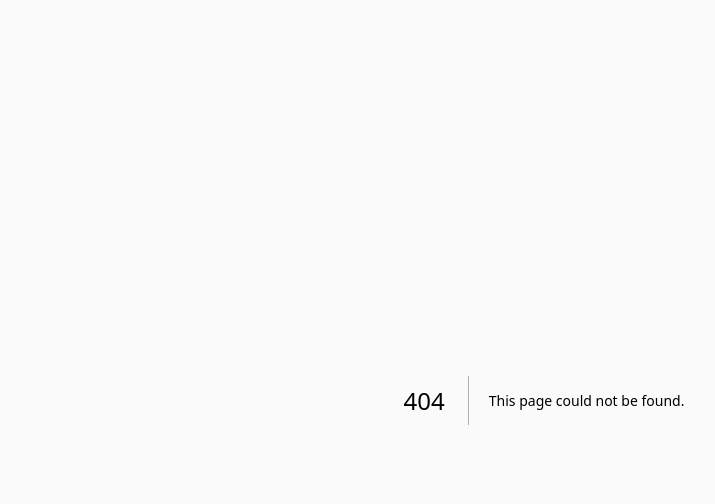
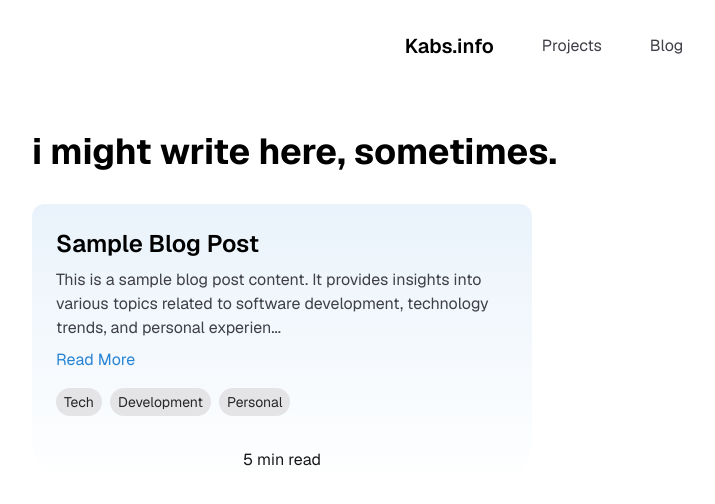
Before and after one commit to kabsmeiou/kabs.info.v2, a Next.js app: page /blogs in a window 1280 px wide. Before the commit this address had no page. Shown: the top 504 px of the page, without its empty margins (96-811 px from the left). Built offline with nearby package versions, Linux system fonts and the light colour scheme.

Commit message:
add: added blog pages and created cards (#3)

```diff
--- /dev/null
+++ b/src/app/blogs/page.tsx
@@ -0,0 +1,32 @@
+import Navigation from "@/components/Navigation";
+import BlogCard from "@/components/BlogCard";
+
+import { type Blog } from "@/components/BlogCard";
+
+const sampleBlogCard: Blog[] = [
+    {
+    title: "Sample Blog Post",
+    content: "This is a sample blog post content. It provides insights into various topics related to software development, technology trends, and personal experiences in the tech industry.",
+    publishedDate: "2024-01-01",
+    lastUpdatedDate: "2024-01-02",
+    tags: ["Tech", "Development", "Personal"],
+    readTimeInMinutes: 5
+    }
+];
+
+
+export default function Blog() {
+    return (
+        <main className="flex w-full max-w-6xl flex-col bg-white dark:bg-black">
+            <Navigation />
+            <section className="flex flex-col gap-y-8 py-16 px-4 sm:px-16">
+                <h1 className="text-4xl font-bold text-black dark:text-zinc-50">i might write here, sometimes.</h1>
+                <div className="grid grid-cols-1 md:grid-cols-2 gap-6">
+                    {sampleBlogCard.map((blog, index) => (
+                        <BlogCard key={index} {...blog} />
+                    ))}
+                </div>
+            </section>
+        </main>
+    );
+}
--- a/src/app/page.tsx
+++ b/src/app/page.tsx
@@ -31,7 +31,7 @@ export default function Home() {
         </section>
 
         {/* SECTION 2: Below the fold */}
-        <section className="flex flex-col gap-y-8 py-32 px-4 sm:px-16">
+        <section className="flex flex-col gap-y-8 py-16 px-4 sm:px-16">
           <div className="flex flex-row justify-between">
             <h2 className="text-3xl font-semibold text-black dark:text-zinc-50">
               Current Projects
@@ -47,7 +47,7 @@ export default function Home() {
         </section>
 
         {/* Experiences section */}
-        <section className="flex flex-col gap-8 py-32 px-4 sm:px-16">
+        <section className="flex flex-col gap-8 py-16 px-4 sm:px-16">
           <h2 className="text-3xl font-semibold mb-4 text-black dark:text-zinc-50">
             Experience
           </h2>
@@ -64,7 +64,7 @@ export default function Home() {
         </section>
 
         {/* about me */}
-        <section className="flex flex-col gap-8 py-32 px-4 sm:px-16">
+        <section className="flex flex-col gap-8 py-16 px-4 sm:px-16">
           <h2 className="text-3xl font-semibold mb-4 text-black dark:text-zinc-50">
               Why I do what I do
           </h2>
--- a/src/app/projects/page.tsx
+++ b/src/app/projects/page.tsx
@@ -24,8 +24,8 @@ export default function Projects() {
             <section className="flex flex-col gap-y-8 py-16 px-4 sm:px-16">
                 {/* filter button */}
                 <div className="flex flex-row justify-between">
-                    <h2 className="text-3xl font-semibold text-black dark:text-zinc-50">
-                        All Projects
+                    <h2 className="text-4xl font-semibold text-black dark:text-zinc-50">
+                        graveyard
                     </h2>
                     <span className="self-center bg-zinc-200 dark:bg-zinc-800 text-zinc-800 dark:text-zinc-200 px-4 py-2 rounded-full text-sm hover:bg-zinc-300 dark:hover:bg-zinc-700 transition text-xs">
                         {/* filter component here */}
--- /dev/null
+++ b/src/components/BlogCard.tsx
@@ -0,0 +1,44 @@
+
+export interface Blog {
+    title: string;
+    content: string;
+    coverImage?: string;
+    publishedDate: string;
+    lastUpdatedDate: string;
+    tags?: string[];
+    readTimeInMinutes?: number;
+}
+
+
+export default function BlogCard(props: Blog) {
+    return (
+        <div className="relative flex flex-col gap-y-4 rounded-xl rounded-bl-[3rem] rounded-br-[3rem] px-2 pb-4 pt-2 overflow-hidden hover:shadow-lg hover:dark:shadow-lg transition-all duration-300 cursor-pointer hover:border hover:border-zinc-200 hover:dark:border-zinc-700 group">
+            {/* Animated gradient background */}
+            <div className="absolute inset-0 bg-gradient-to-b from-primary/20 to-transparent transition-opacity duration-600 opacity-50 group-hover:opacity-0 pointer-events-none rounded-xl rounded-bl-[3rem] rounded-br-[3rem]"></div>
+            <div className="absolute inset-0 bg-gradient-to-t from-primary/20 to-transparent transition-opacity duration-600 opacity-0 group-hover:opacity-50 pointer-events-none rounded-xl rounded-bl-[3rem] rounded-br-[3rem]"></div>
+            <div className="relative flex flex-col box-content gap-y-2 p-4 rounded-xl z-10">
+                <h3 className="text-2xl font-semibold text-black dark:text-zinc-50">{props.title}</h3>
+                <p className="text-zinc-700 dark:text-zinc-300">
+                    {props.content.slice(0, 150)}...
+                </p>
+                <a href="#" className="text-[var(--color-primary)] hover:underline">
+                    Read More
+                </a>
+                <div className="flex flex-wrap">
+                    {props.tags && props.tags.map((tag, index) => (
+                        <span
+                            key={index}
+                            className="text-sm bg-zinc-200 dark:bg-zinc-800 text-zinc-800 dark:text-zinc-200 px-2 py-1 rounded-full mr-2 mt-2"
+                        >
+                            {tag}
+                        </span>
+                    ))}
+                </div>
+            </div>
+            <div className="flex flex-row justify-center">
+                {/* read time */}
+                {props.readTimeInMinutes ? `${props.readTimeInMinutes} min read` : ''}
+            </div>
+        </div>
+    );
+}
--- a/src/components/Navigation.tsx
+++ b/src/components/Navigation.tsx
@@ -27,7 +27,7 @@ export default function Navigation() {
                 <a href="/projects" className="text-zinc-700 dark:text-zinc-300 hover:text-[var(--color-primary)] transition-colors">
                     Projects
                 </a>
-                <a href="#contact" className="text-zinc-700 dark:text-zinc-300 hover:text-[var(--color-primary)] transition-colors">
+                <a href="/blogs" className="text-zinc-700 dark:text-zinc-300 hover:text-[var(--color-primary)] transition-colors">
                     Blog
                 </a>
             </div>
```
